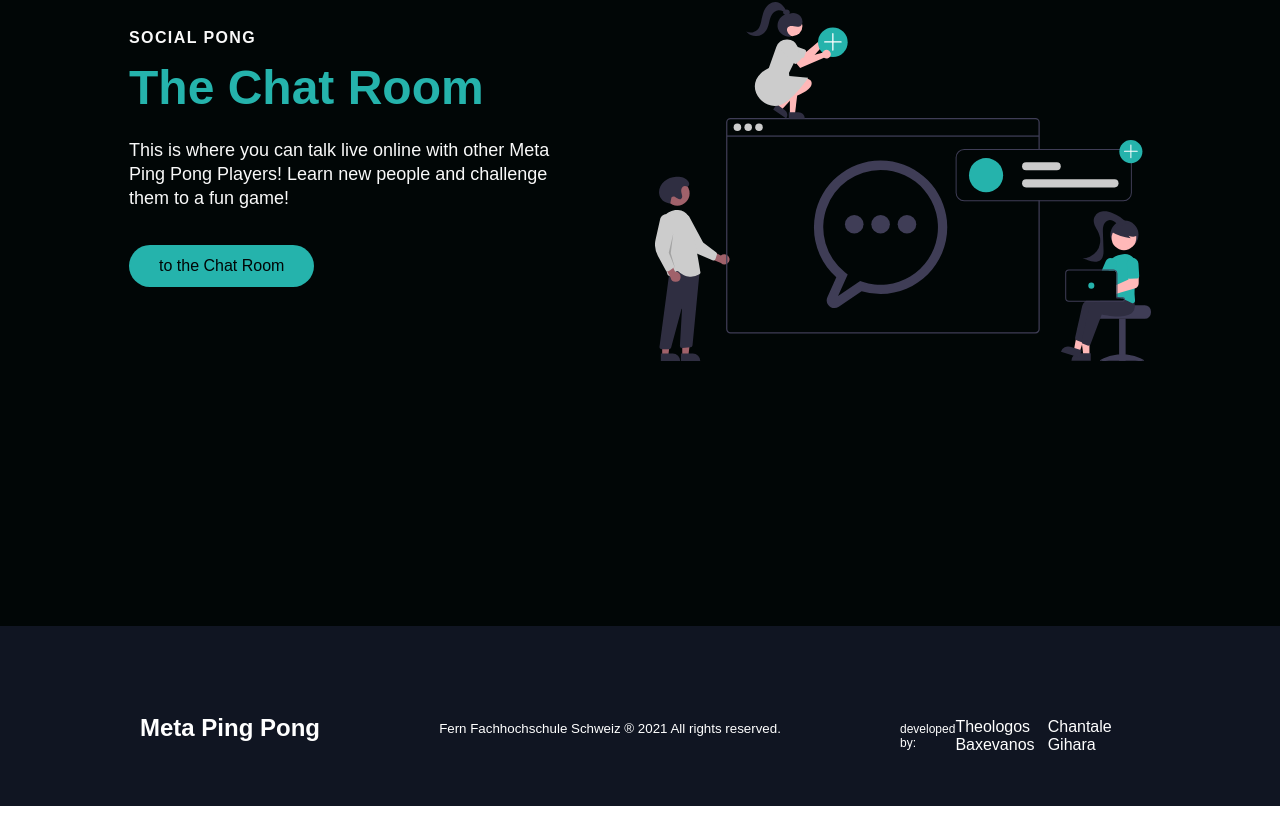
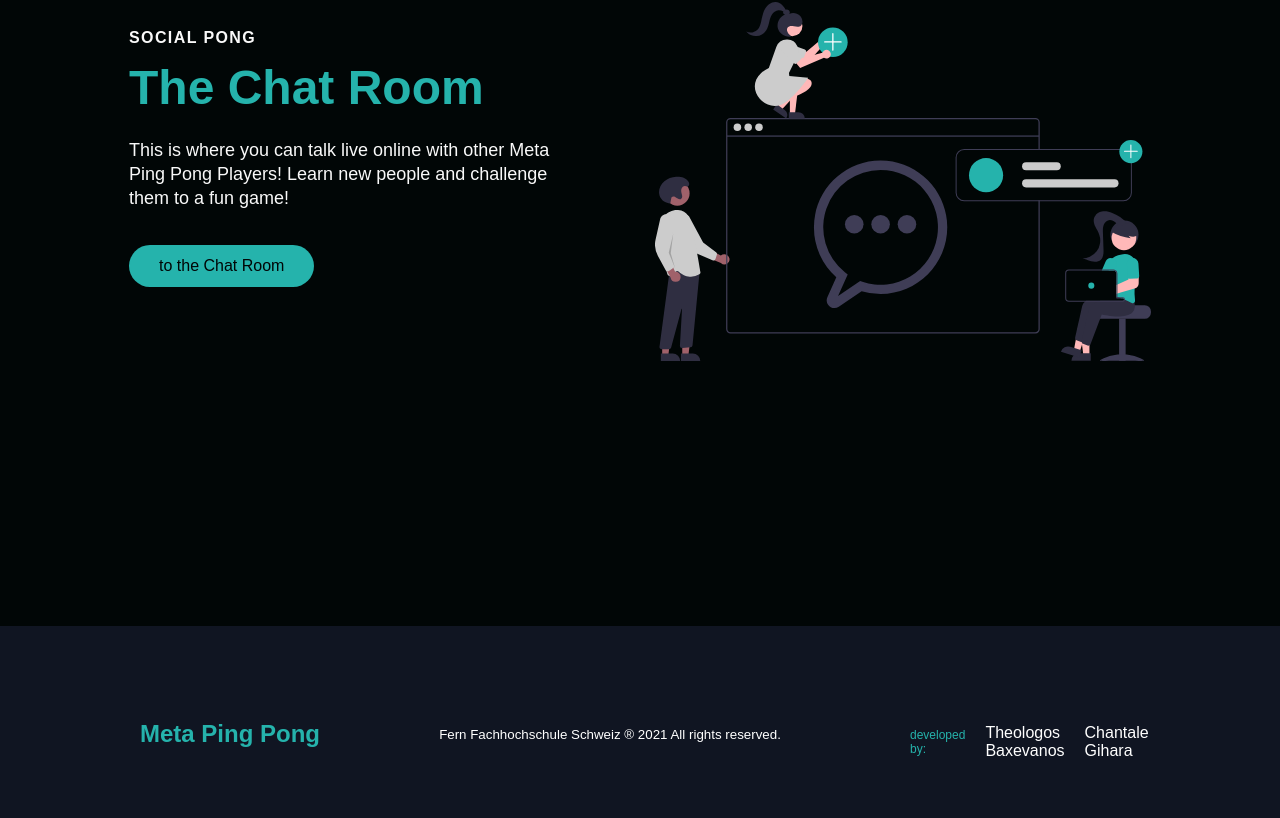
Before and after one commit to greatmerlin/cav2, a React (Create React App) app in the folder frontend/: page / in a window 1280 px wide. Shown: the part 2834-3652 px from the top of the page. Built offline with nearby package versions, Linux system fonts and the light colour scheme.

Commit message:
front page ready

```diff
--- a/frontend/src/components/Footer/FooterElements.js
+++ b/frontend/src/components/Footer/FooterElements.js
@@ -49,7 +49,7 @@
   }
 `;
 export const SocialLogo = styled(Link)`
-  color: #fff;
+  color: #25b3ac;
   justify-self: start;
   cursor: pointer;
   text-decoration: none;
@@ -67,19 +67,21 @@
 
 export const DevelopersDiv = styled.div`
   display: flex;
-  justify-content: space-between;
+  justify-content: space-evenly;
   align-items: center;
   width: 240px;
   color: #fff;
 `;
 
 export const DevelopedBy = styled.div`
-  color: #fff;
+  color: #25b3ac;
   font-size: 12px;
-  width: 200px;
+  width: 300px;
+  margin: 10px;
 `;
 
 export const Developer = styled.div`
   color: #fff;
   width: 400px;
+  margin: 10px;
 `;
```
